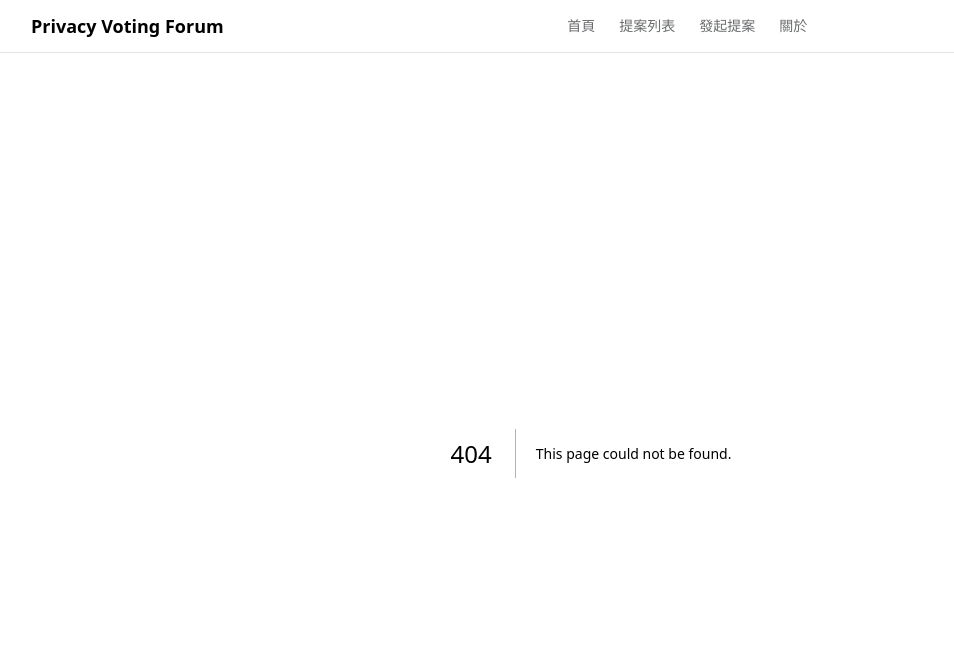
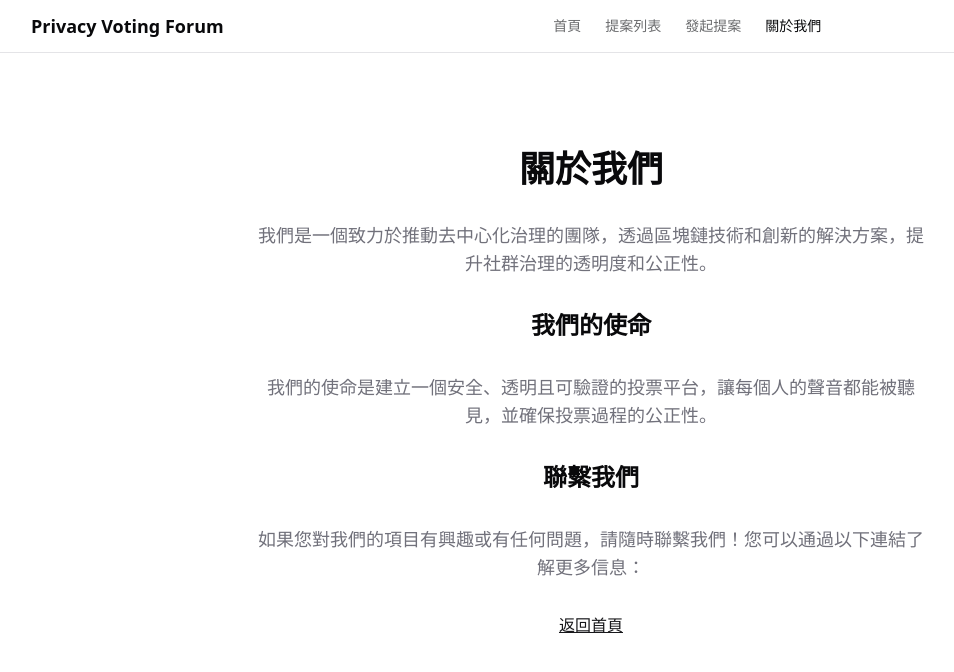
Before and after one commit to bamboochen92518/privacy-voting-forum, a Next.js app: page /about_us in a window 1280 px wide. Before the commit this address had no page. Shown: the top 672 px of the page, without its empty margins (49-1003 px from the left). Built offline with nearby package versions, Linux system fonts and the light colour scheme.

Commit message:
feat(page): add About Us page

```diff
--- /dev/null
+++ b/app/about_us/page.tsx
@@ -0,0 +1,25 @@
+import Link from "next/link";
+
+export default function About() {
+  return (
+    <section className="mx-auto flex max-w-5xl flex-col items-center gap-8 px-4 py-24 text-center">
+      <h1 className="text-4xl font-bold">關於我們</h1>
+      <p className="max-w-2xl text-lg text-muted-foreground">
+        我們是一個致力於推動去中心化治理的團隊，透過區塊鏈技術和創新的解決方案，提升社群治理的透明度和公正性。
+      </p>
+      <h2 className="text-2xl font-semibold">我們的使命</h2>
+      <p className="max-w-2xl text-lg text-muted-foreground">
+        我們的使命是建立一個安全、透明且可驗證的投票平台，讓每個人的聲音都能被聽見，並確保投票過程的公正性。
+      </p>
+      <h2 className="text-2xl font-semibold">聯繫我們</h2>
+      <p className="max-w-2xl text-lg text-muted-foreground">
+        如果您對我們的項目有興趣或有任何問題，請隨時聯繫我們！您可以通過以下連結了解更多信息：
+      </p>
+      <div className="flex flex-wrap justify-center gap-4">
+        <Link href="/" className="text-primary underline">
+          返回首頁
+        </Link>
+      </div>
+    </section>
+  );
+}
--- a/components/navbar.tsx
+++ b/components/navbar.tsx
@@ -19,7 +19,7 @@ const links = [
   { href: "/", label: "首頁" },
   { href: "/proposals", label: "提案列表" },
   { href: "/create", label: "發起提案" },
-  { href: "/about", label: "關於" },
+  { href: "/about_us", label: "關於我們" },
 ];
 
 /* ======================
```
